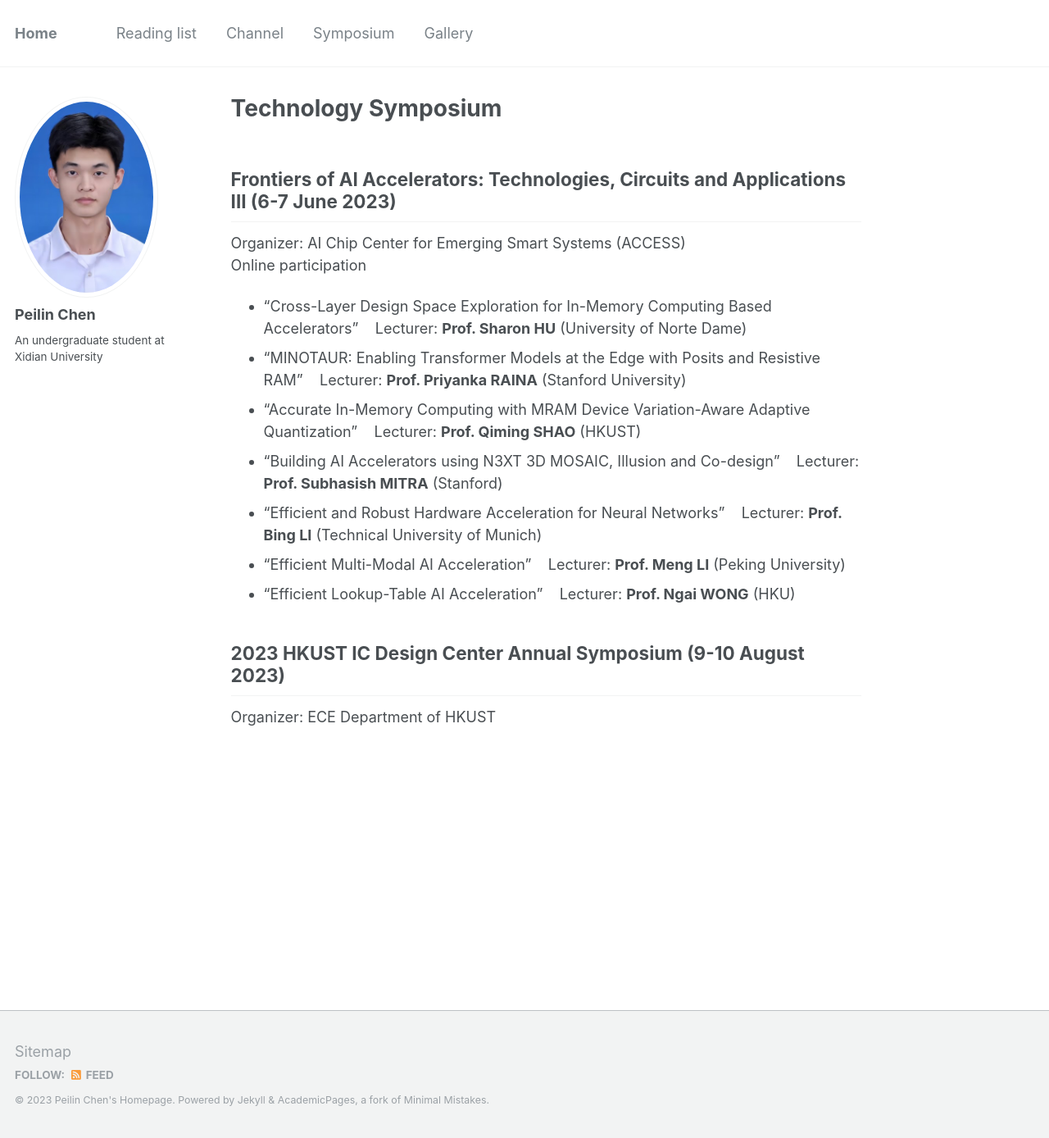
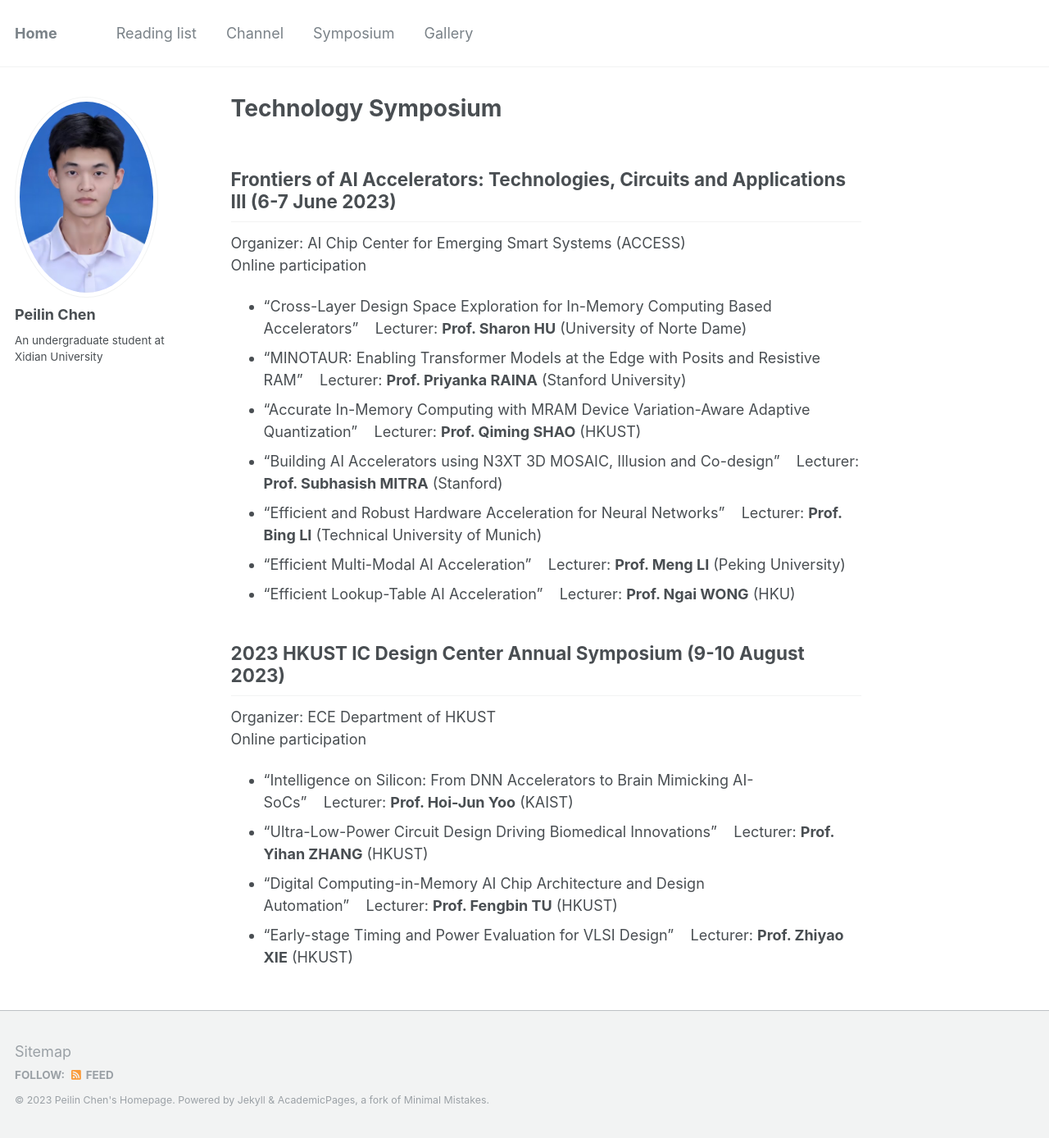
Before and after one commit to peilin-chen/peilin-chen.github.io, a Jekyll site: the page built from _pages/symposium.md, in a window 1280 px wide and 1388 px high. Shown: the whole window at 82% size. Built offline with Jekyll 4.4.1, drawn with Linux system fonts in a browser that asks for light colours.

Commit message:
Update symposium.md

```diff
--- a/_pages/symposium.md
+++ b/_pages/symposium.md
@@ -18,3 +18,8 @@ Online participation
 
 ## 2023 HKUST IC Design Center Annual Symposium (9-10 August 2023)
 Organizer: ECE Department of HKUST
+Online participation
+- "Intelligence on Silicon: From DNN Accelerators to Brain Mimicking AI-SoCs"&nbsp;&nbsp;&nbsp;&nbsp;Lecturer: **Prof. Hoi-Jun Yoo** (KAIST)
+- "Ultra-Low-Power Circuit Design Driving Biomedical Innovations"&nbsp;&nbsp;&nbsp;&nbsp;Lecturer: **Prof. Yihan ZHANG** (HKUST)
+- "Digital Computing-in-Memory AI Chip Architecture and Design Automation"&nbsp;&nbsp;&nbsp;&nbsp;Lecturer: **Prof. Fengbin TU** (HKUST)
+- "Early-stage Timing and Power Evaluation for VLSI Design"&nbsp;&nbsp;&nbsp;&nbsp;Lecturer: **Prof. Zhiyao XIE** (HKUST)
```
